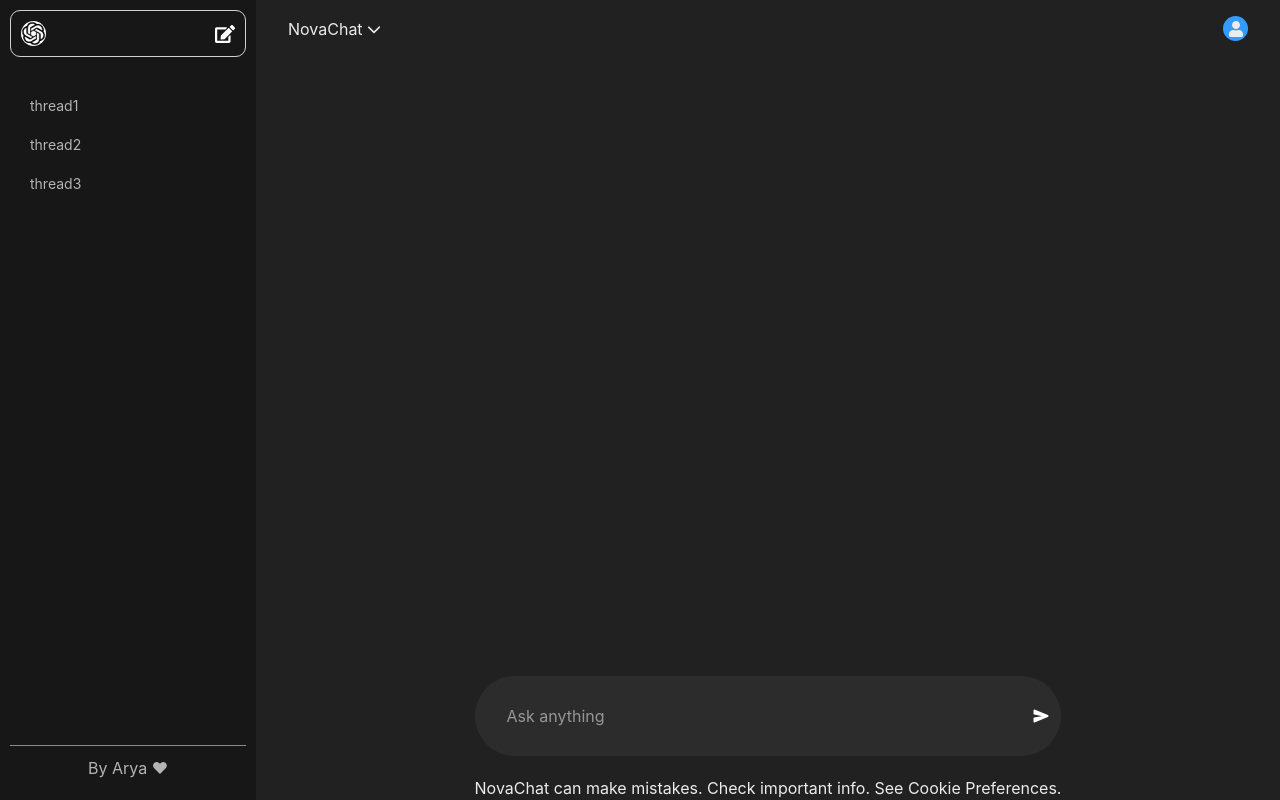
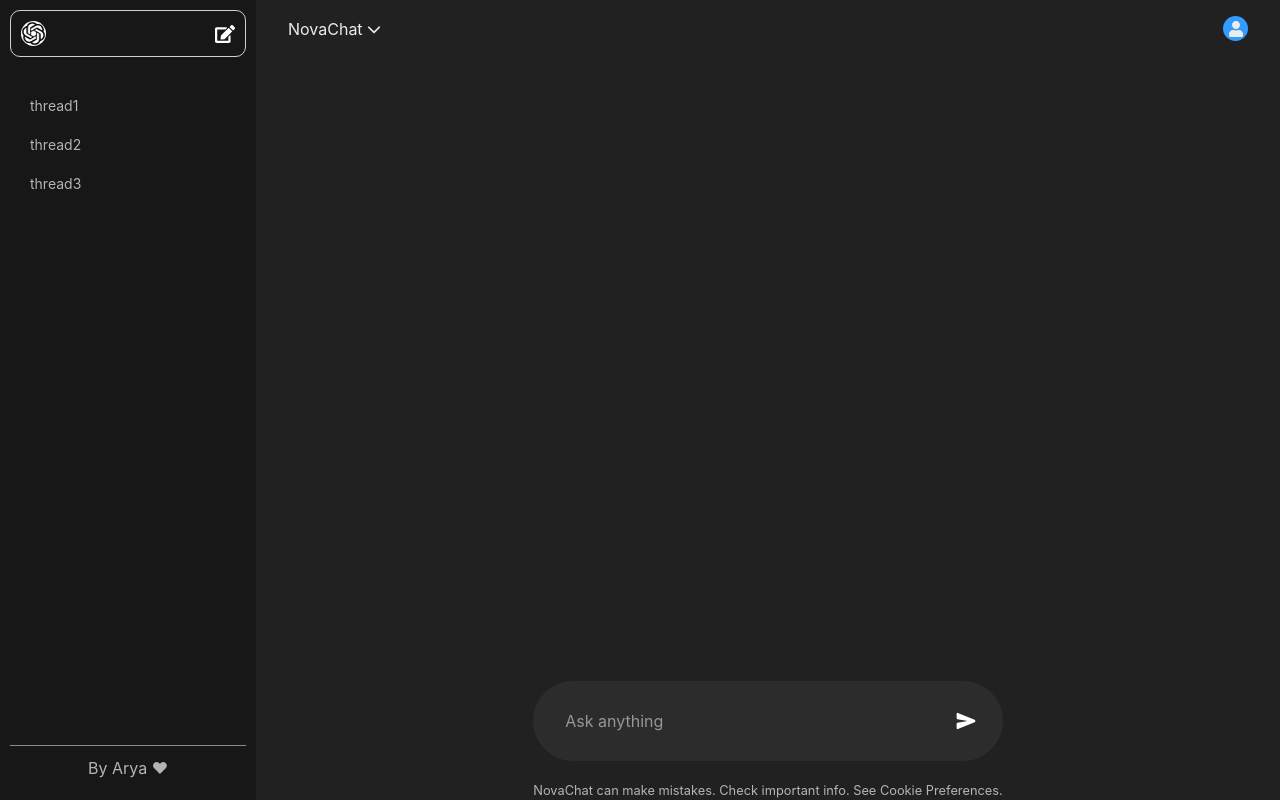
Before and after one commit to baranwalarya/NovaChat, a React (Vite) app in the folder Frontend/: page / in a window 1280 px wide. Built offline with nearby package versions, Linux system fonts and the light colour scheme.

Commit message:
updated project

```diff
--- a/Frontend/src/ChatWindow.jsx
+++ b/Frontend/src/ChatWindow.jsx
@@ -30,9 +30,9 @@ const ChatWindow = () => {
             <div className="flex items-center gap-2 bg-white/5 rounded-full px-3 py-2">                               {/* Useer Input */}
               <input placeholder="Ask anything" className="bg-transparent text-white outline-none flex-1 p-[20px] "/>
 
-              <div id="submit" className="cursor-pointer text-white flex items-center"><IoSend /></div>
+              <div id="submit" className="cursor-pointer text-white flex items-center h-[35px] w-[35px] text-[20px]"><IoSend /></div>
             </div>
-            <p className="pt-5">                      {/* Info */}
+            <p className="pt-5 text-[#b4b4b4] text-[0.8rem]">                      {/* Info */}
                 NovaChat can make mistakes. Check important info. See Cookie Preferences.
             </p>
         </div>
```
